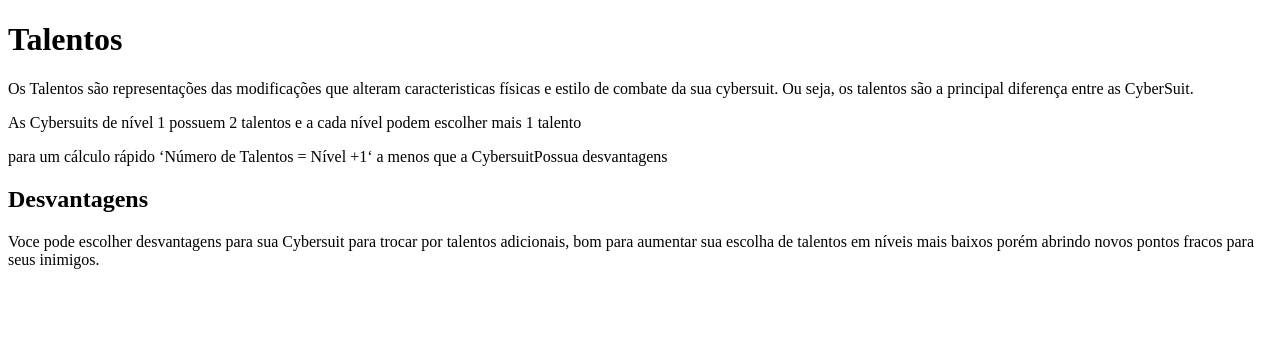
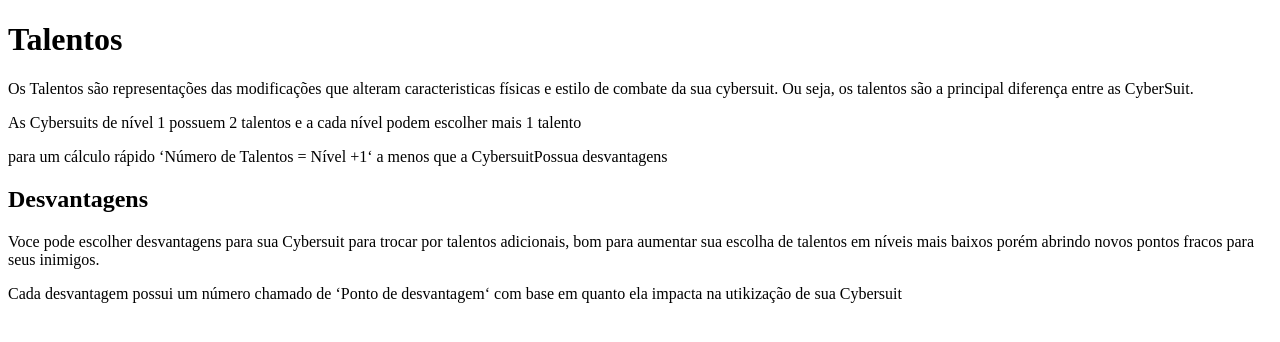
Before and after one commit to ThomasKruchelski/new-frontiers-rpg, a Next.js app: page /documentacao/criacao-de-cybersuit/talentos in a window 1280 px wide. Shown: the top 342 px of the page. Built offline with nearby package versions, Linux system fonts and the light colour scheme.

Commit message:
Atualizar o talentos.mdx

```diff
--- a/pages/documentacao/criacao-de-cybersuit/talentos.mdx
+++ b/pages/documentacao/criacao-de-cybersuit/talentos.mdx
@@ -11,3 +11,5 @@ para um cálculo rápido ‘Número de Talentos = Nível +1‘ a menos que a Cyb
 ## Desvantagens
 
 Voce pode escolher desvantagens para sua Cybersuit para trocar por talentos adicionais, bom para aumentar sua escolha de talentos em níveis mais baixos porém abrindo novos pontos fracos para seus inimigos.
+
+Cada desvantagem possui um número chamado de ‘Ponto de desvantagem‘ com base em quanto ela impacta na utikização de sua Cybersuit
```
